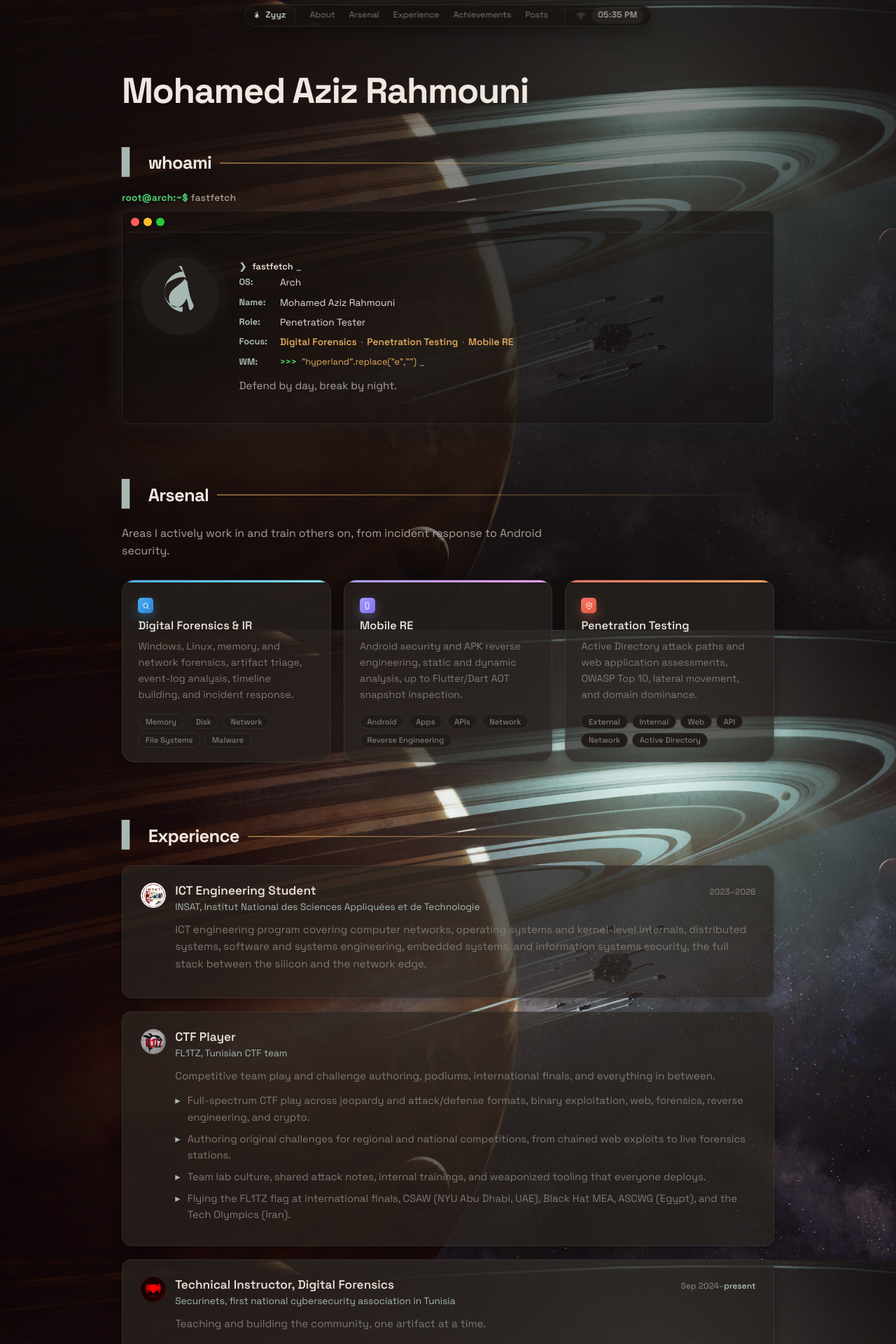
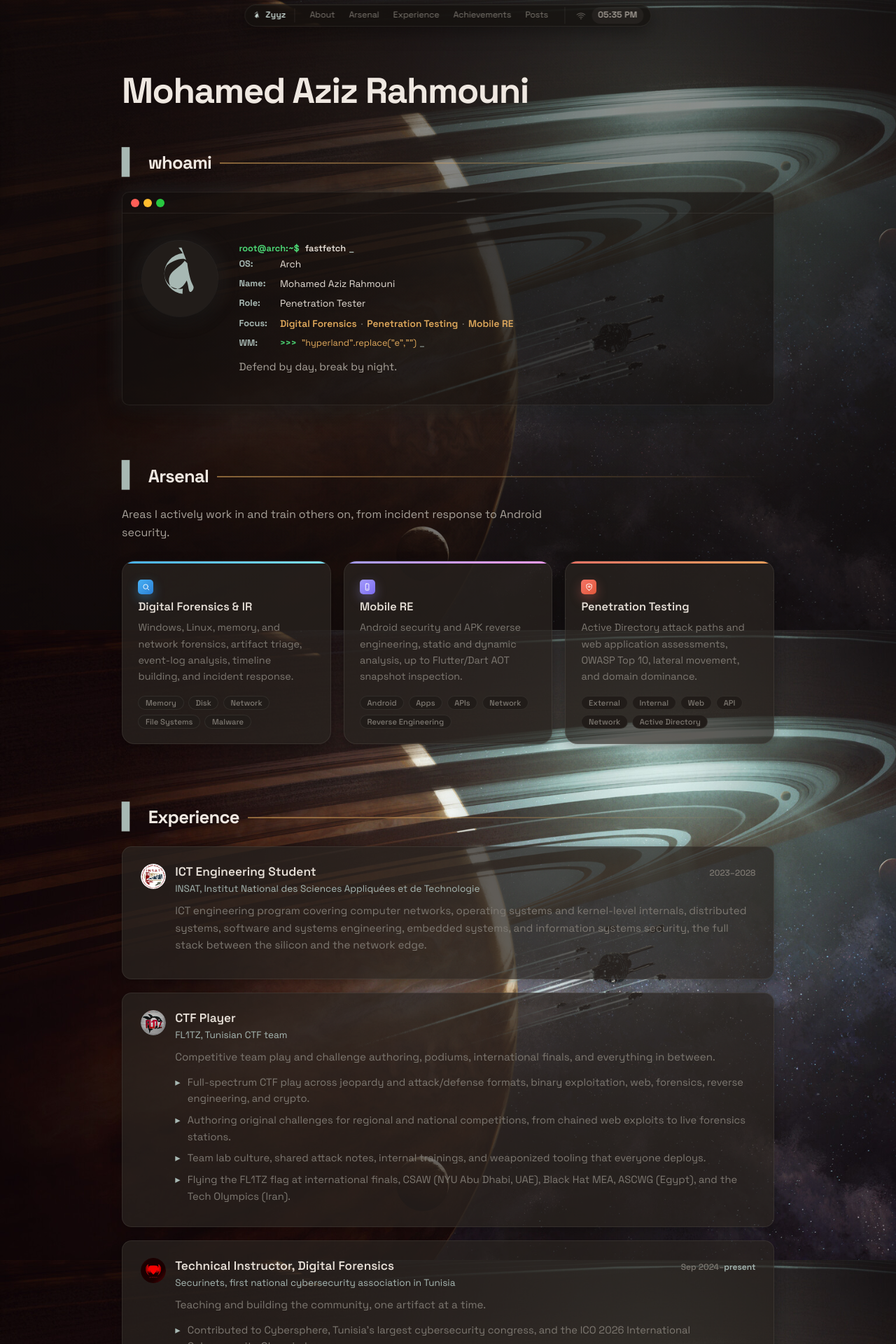
Before and after one commit to 0xZyyz/0xZyyz.github.io, a Jekyll site: the page built from index.html, in a window 1280 px wide. Shown: the top 1920 px of the page at 70% size. Built offline with Jekyll 4.4.1, drawn with Linux system fonts in a browser that asks for light colours.

Commit message:
Replace neofetch header prompt with root@arch shell prompt

```diff
--- a/index.html
+++ b/index.html
@@ -9,7 +9,6 @@
       <p class="hero__cmd" id="hero-cmd" aria-hidden="true"></p>
     </div>
     <h2 class="section__title">whoami</h2>
-    <p class="shell-line" aria-hidden="true"><span class="shell-line__user">root@arch:~$ </span>fastfetch</p>
     <div class="neofetch" aria-label="System profile">
       <div class="nf-titlebar">
         <span class="nf-dots" aria-hidden="true"><i class="nf-dot nf-dot--close"></i><i class="nf-dot nf-dot--minimize"></i><i class="nf-dot nf-dot--maximize"></i></span>
@@ -20,7 +19,7 @@
         </svg>
       </div>
       <div class="neofetch-info">
-        <div class="nf-header"><span class="nf-prompt">❯</span><span class="nf-cmd">fastfetch</span></div>
+        <div class="nf-header"><span class="nf-prompt">root@arch:~$ </span><span class="nf-cmd">fastfetch</span></div>
         <dl class="nf-fields">
           <dt>OS</dt><dd>Arch</dd>
           <dt>Name</dt><dd>Mohamed Aziz Rahmouni</dd>
--- a/style.css
+++ b/style.css
@@ -387,17 +387,7 @@
   max-width: 52ch;
 }
 
-.shell-line {
-  margin: 0 0 0.6rem;
-  font: 500 0.85rem var(--mono);
-  color: var(--text-secondary);
-  letter-spacing: 0.02em;
-}
 
-.shell-line__user {
-  color: var(--terminal-green);
-  font-weight: 700;
-}
 
 /* ---- neofetch (floating terminal window) ---- */
 .neofetch {
@@ -473,7 +463,7 @@
   font-weight: 600;
 }
 
-.nf-prompt { color: var(--accent); font-weight: 700; }
+.nf-prompt { color: var(--terminal-green); font-weight: 700; }
 
 .nf-cmd::after {
   content: '_';
```
